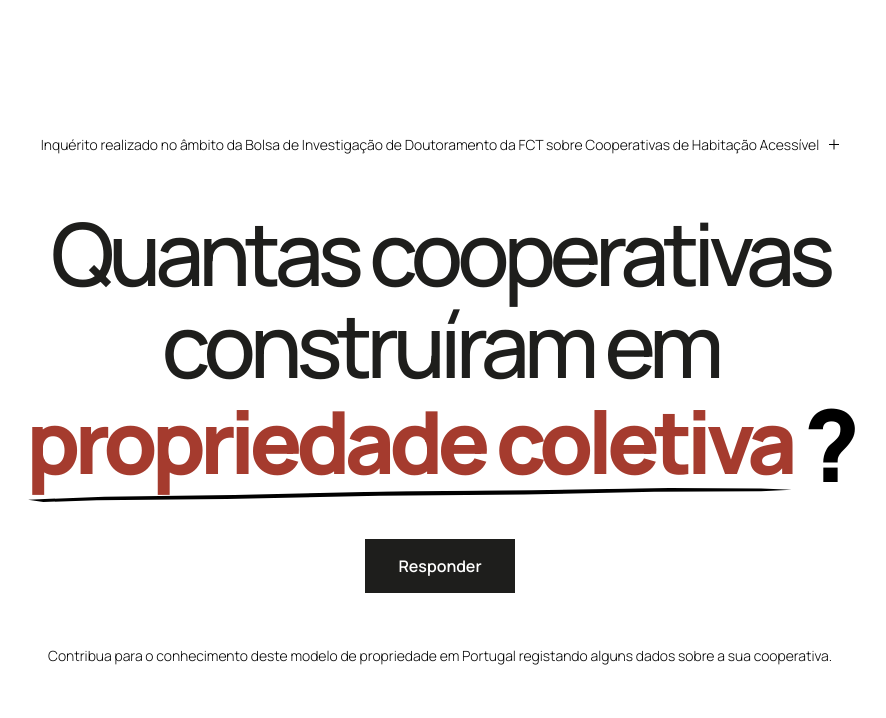
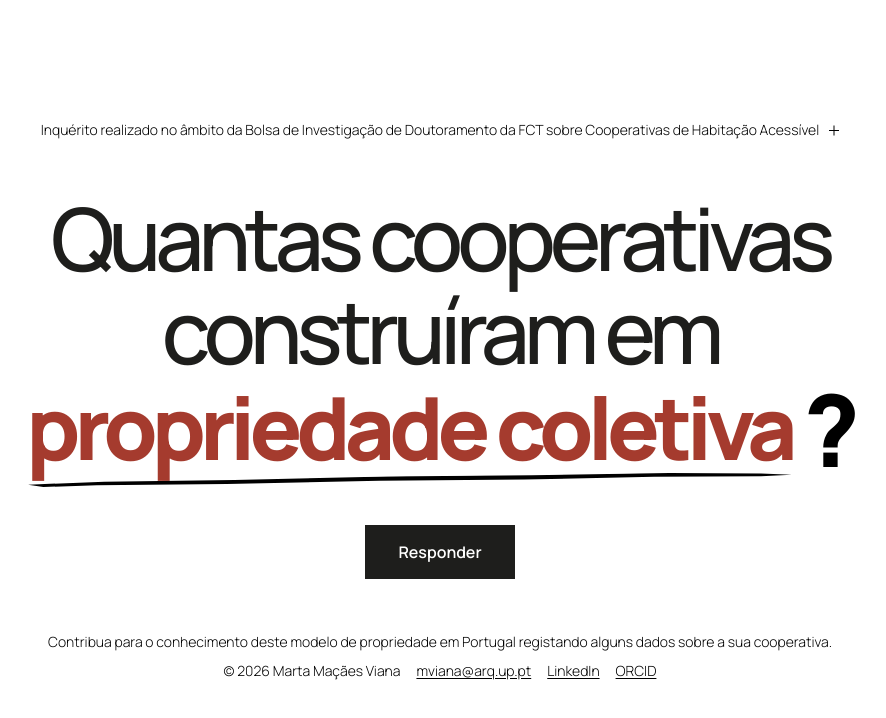
Before and after one commit to martamirandaviana/cooperativas-habitacao-inquerito, a website with bundled scripts: page docs/index.html in a window 1280 px wide. Shown: the whole page, without its empty margins (200-1086 px from the left). Built offline with nearby package versions, Linux system fonts and the light colour scheme.

Commit message:
Adicionar contactos da investigadora

```diff
--- a/docs/index.html
+++ b/docs/index.html
@@ -34,6 +34,12 @@
     <div id="intro" class="intro">
       <button id="respond" class="button" type="button" aria-controls="response-panel" hidden disabled>Responder</button>
       <p class="intro-caption">Contribua para o conhecimento deste modelo de propriedade em Portugal registando alguns dados sobre a sua cooperativa.</p>
+      <p class="intro-contacts">
+        <span>© 2026 Marta Maçães Viana</span>
+        <a href="mailto:mviana@arq.up.pt">mviana@arq.up.pt</a>
+        <a href="https://www.linkedin.com/in/marta-macaes-viana/">LinkedIn</a>
+        <a href="https://orcid.org/0000-0002-9994-7610">ORCID</a>
+      </p>
       <noscript><p>Ativa o JavaScript para responder ao inquérito.</p></noscript>
     </div>
 
--- a/docs/styles.css
+++ b/docs/styles.css
@@ -55,7 +55,7 @@ button, input { font: inherit; }
   max-width: 95rem;
 }
 
-.masthead-inner, .intro-caption {
+.masthead-inner, .intro-caption, .intro-contacts {
   color: #000;
   font-size: .875rem;
   font-weight: 300;
@@ -235,6 +235,19 @@ h1 {
 .intro-caption {
   margin: var(--section-space) auto 0;
   text-wrap: balance;
+}
+
+.intro-contacts {
+  display: flex;
+  flex-wrap: wrap;
+  justify-content: center;
+  gap: .25rem 1rem;
+  margin: .5rem 0 0;
+}
+
+.intro-contacts a {
+  color: inherit;
+  text-underline-offset: .16em;
 }
 
 .intro.is-ready {
```
